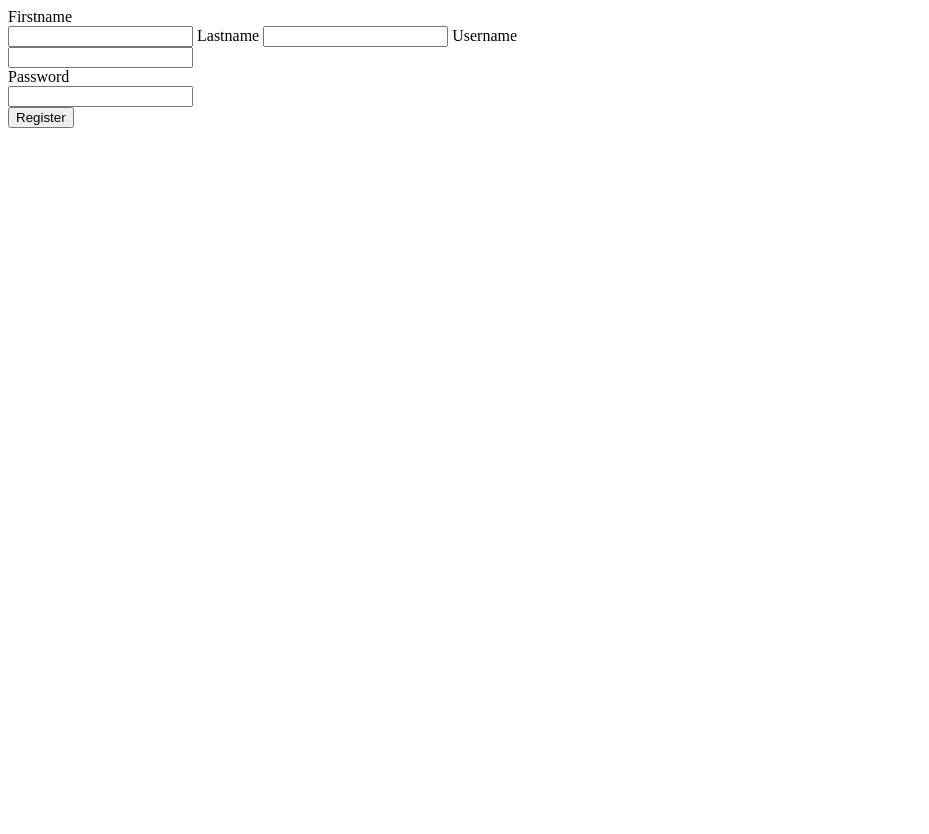
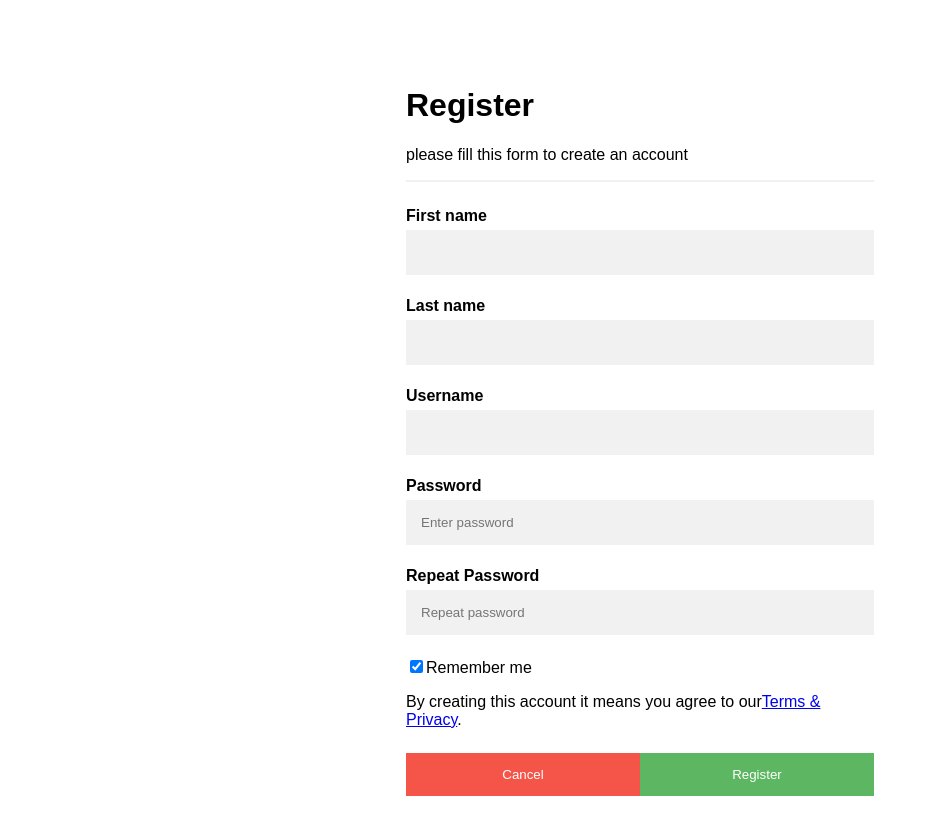
Before and after one commit to alovega/Maintenance-tracker, a plain HTML site: page maintenance/templates/register.html in a window 1280 px wide. Shown: the whole page, without its empty margins (0-929 px from the left). Before the commit the page ends 800 px from the top, so only its background shows below. Drawn offline with Linux system fonts and the light colour scheme; files whose address does not match are found by name.

Commit message:
final touches

```diff
--- /dev/null
+++ b/maintenance/static/style.css
@@ -0,0 +1,55 @@
+body{
+  font-family: Arial, Helvetica, sans-serif;
+}
+*{box-sizing: border-box}
+input[name=name],input[name=username],input[type=password]{
+  width: 100%;
+  padding:15px;
+  margin:5px 0 22px 0;
+  display: inline-block;
+  border: none;
+  background: #f1f1f1;
+}
+input[name=name]:focus,input[name=username]:focus,input[type=password]:focus{
+  background-color:#ddd;
+  outline: none;
+}
+hr{
+  border: 1px solid #f1f1f1;
+  margin-bottom: 25px;
+}
+button{
+  background-color: #4CAF50;
+  color: white;
+  padding: 14px 20px;
+  margin: 8px 0;
+  border: none;
+  cursor:pointer;
+  width: 100%;
+  opacity: 0.9;
+}
+button:hover{
+  opacity: 1;
+}
+.cancelbtn {
+    padding: 14px 20px;
+    background-color: #f44336;
+}
+.cancelbtn, .Register {
+  float: left;
+  width: 50%;
+}
+.input {
+    padding: 16px;
+    max-width: 500px;
+    margin: 50 auto 0;
+}
+.buttons::after {
+    content: "";
+    clear: both;
+    display: table;
+}
+@media screen and (max-width: 300px) {
+    .cancelbtn, .Register {
+       width: 100%;
+    }
--- a/maintenance/templates/register.html
+++ b/maintenance/templates/register.html
@@ -1,19 +1,36 @@
 <html>
 <head>
 <meta name="viewport" content="width=device-width, initial-scale=1.0">
-<title>Register</title>
+<link rel="stylesheet" href="C:\Users\alovega\Maintenance-tracker\maintenance\static\style.css">
 </head>
-<div>
+<body>
+  <div class="wrap">
   <form method="post">
-  <label for="First name">Firstname<label><br>
-  <input name="firstname" id="firstname" required>
-  <label for="lastname">Lastname</label>
-  <input name="lastname" id="lastname" required>
-  <label for="username">Username</label><br>
-  <input name="username" id="username" required><br>
-  <label for="password">Password</label><br>
-  <input type="password" name="password" id="password" required><br>
-  <input type="submit" value="Register">
+  <div class="input">
+  <h1>Register</h1>
+  <p>please fill this form to create an account</p>
+  <hr>
+  <label for="First name"><b>First name</b><label><br>
+   <input name="name"required>
+  <label for="name"><b>Last name</b></label>
+   <input name="name" required>
+  <label for="username"><b>Username</b></label>
+   <input name="username"required>
+  <label for="psw"><b>Password</b></label>
+   <input type="password" placeholder="Enter password" required><br>
+  <label for="psw-repeat"><b>Repeat Password</b></label>
+   <input type="password" placeholder="Repeat password" required><br>
+  <label>
+   <input type="checkbox" checked="checked" name="remember">Remember me
+ </label>
+ <p>By creating this account it means you
+   agree  to our<a href="#">Terms & Privacy</a>.</p>
+ <div class="buttons">
+   <button type="button" class="cancelbtn">Cancel</button>
+   <button type="submit" class="register">Register</button>
+ </div>
+</div>
 </form>
 </div>
+</body>
 </html>
```
